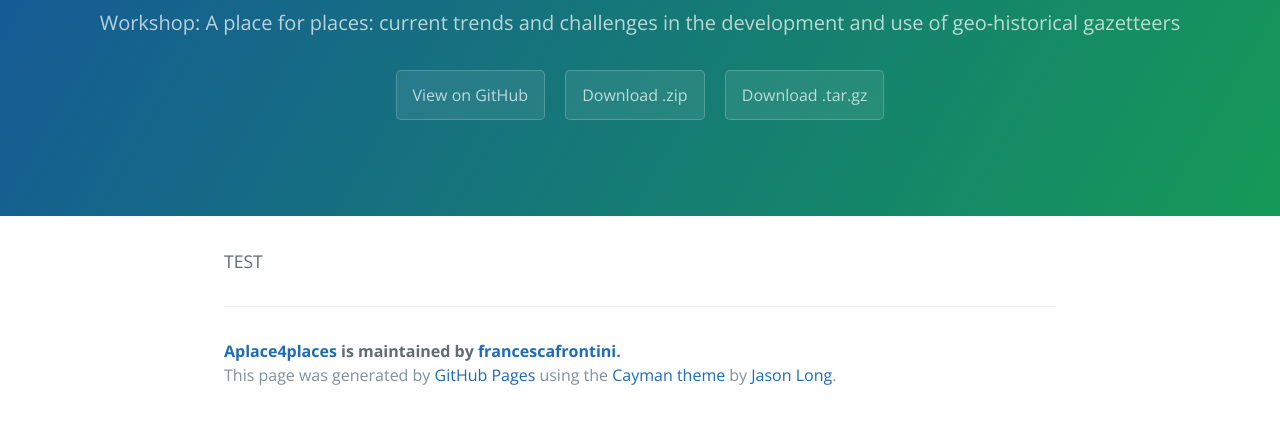
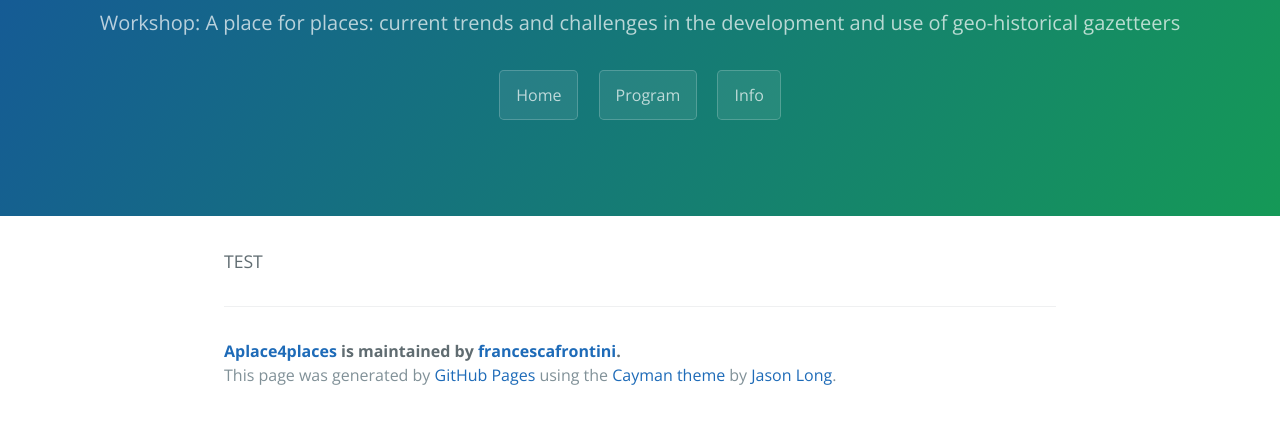
Before and after one commit to francescafrontini/APlace4Places, a plain HTML site: page index.html in a window 1280 px wide. Shown: the part 167-590 px from the top of the page. Drawn offline with nearby package versions, Linux system fonts and the light colour scheme.

Commit message:
Update index.html

```diff
--- a/index.html
+++ b/index.html
@@ -13,9 +13,9 @@
     <section class="page-header">
       <h1 class="project-name">Aplace4places</h1>
       <h2 class="project-tagline">Workshop: A place for places: current trends and challenges in the development and use of geo-historical gazetteers</h2>
-      <a href="https://github.com/francescafrontini/APlace4Places" class="btn">View on GitHub</a>
-      <a href="https://github.com/francescafrontini/APlace4Places/zipball/master" class="btn">Download .zip</a>
-      <a href="https://github.com/francescafrontini/APlace4Places/tarball/master" class="btn">Download .tar.gz</a>
+      <a href="index.html" class="btn">Home</a>
+      <a href="program.html" class="btn">Program</a>
+      <a href="info.html" class="btn">Info</a>
     </section>
 
     <section class="main-content">
```
